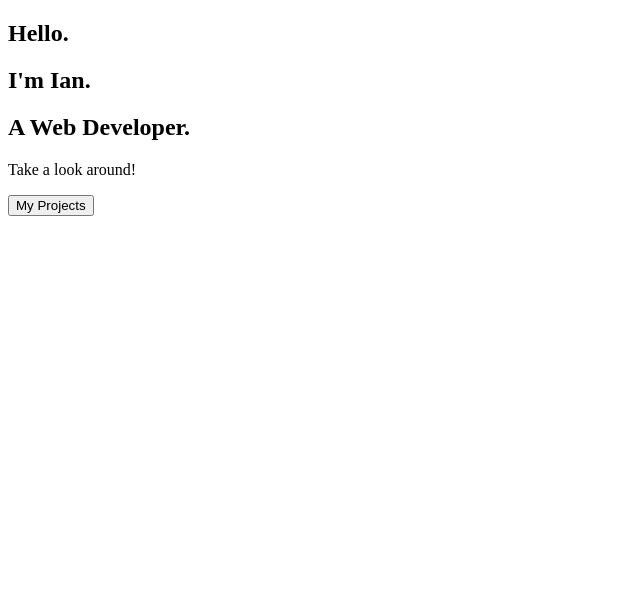
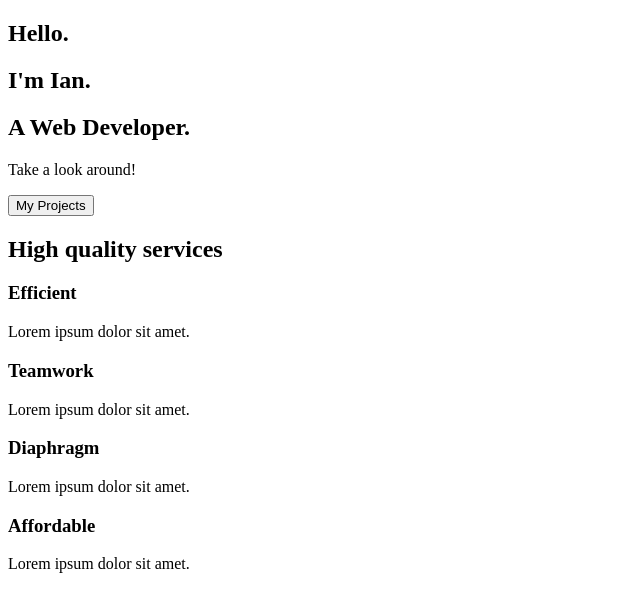
Before and after one commit to ism90/ian-mason-portfolio, a React (Create React App) app: page / in a window 1280 px wide. Shown: the top 612 px of the page, without its empty margins (0-640 px from the left). Built offline with nearby package versions, Linux system fonts and the light colour scheme.

Commit message:
About Section HTML

```diff
--- a/src/App.jsx
+++ b/src/App.jsx
@@ -1,12 +1,14 @@
 
 import React from "react";
-import Hero from "./pages/Hero";
+import Hero from "./pages/Hero/Hero";
+import Projects from "./pages/Projects/Projects"
 import "./App.scss";
 
 const App = () => {
   return (
     <div className="App">
       <Hero />
+      <Projects />
     </div>
   )
 }
--- a/src/components/HeroSection/HeroSection.jsx
+++ b/src/components/HeroSection/HeroSection.jsx
@@ -1,5 +1,5 @@
 import React from "react";
-import hero from "../../images/hero.png";
+
 
 
 const HeroSection = () => {
--- /dev/null
+++ b/src/components/ProjectsSection/ProjectsSection.jsx
@@ -0,0 +1,48 @@
+import React from "react";
+
+const ProjectsSection = () => {
+  return (
+    <div className="services">
+      <div className="description">
+        <h2>
+          High <span>quality</span> services
+        </h2>
+        <div className="cards">
+          <div className="card">
+            <div className="icon">
+
+              <h3>Efficient</h3>
+            </div>
+            <p>Lorem ipsum dolor sit amet.</p>
+          </div>
+          <div className="card">
+            <div className="icon">
+
+              <h3>Teamwork</h3>
+            </div>
+            <p>Lorem ipsum dolor sit amet.</p>
+          </div>
+          <div className="card">
+            <div className="icon">
+
+              <h3>Diaphragm</h3>
+            </div>
+            <p>Lorem ipsum dolor sit amet.</p>
+          </div>
+          <div className="card">
+            <div className="icon">
+
+              <h3>Affordable</h3>
+            </div>
+            <p>Lorem ipsum dolor sit amet.</p>
+          </div>
+        </div>
+      </div>
+      <div className="image">
+
+      </div>
+    </div>
+  );
+};
+
+export default ProjectsSection;
--- a/src/pages/Hero.jsx
+++ b/src/pages/Hero/Hero.jsx
@@ -1,6 +1,5 @@
 import React from "react";
-//Page Components
-import HeroSection from "../components/HeroSection/HeroSection";
+import HeroSection from "../../components/HeroSection/HeroSection";
 
 const AboutUs = () => {
   return <HeroSection />;
--- /dev/null
+++ b/src/pages/Projects/Projects.jsx
@@ -0,0 +1,12 @@
+import React from 'react'
+import ProjectsSection from "../../components/ProjectsSection/ProjectsSection"
+
+const Projects = () => {
+  return (
+    <div>
+      <ProjectsSection />
+    </div>
+  )
+}
+
+export default Projects
```
Also changed, not shown: src/components/AboutSection/AboutSection.jsx (added, +28 -0 lines), src/components/ContactSection/ContactSection.jsx (added), src/images/Me.png (added), src/images/hero.png (deleted).
